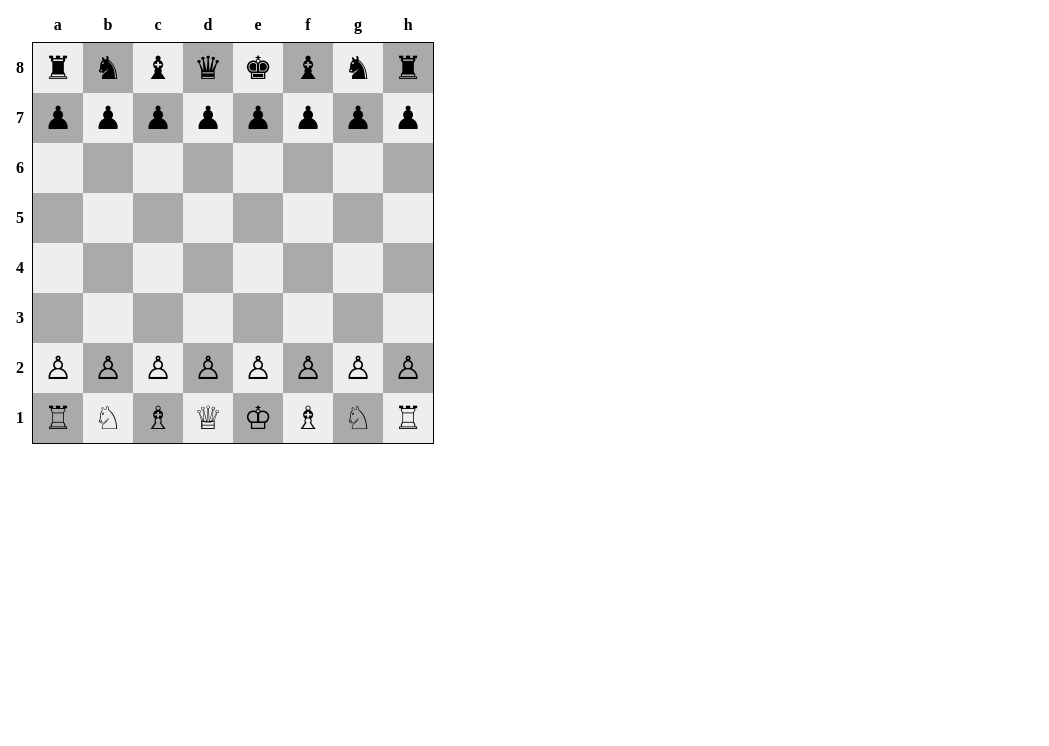
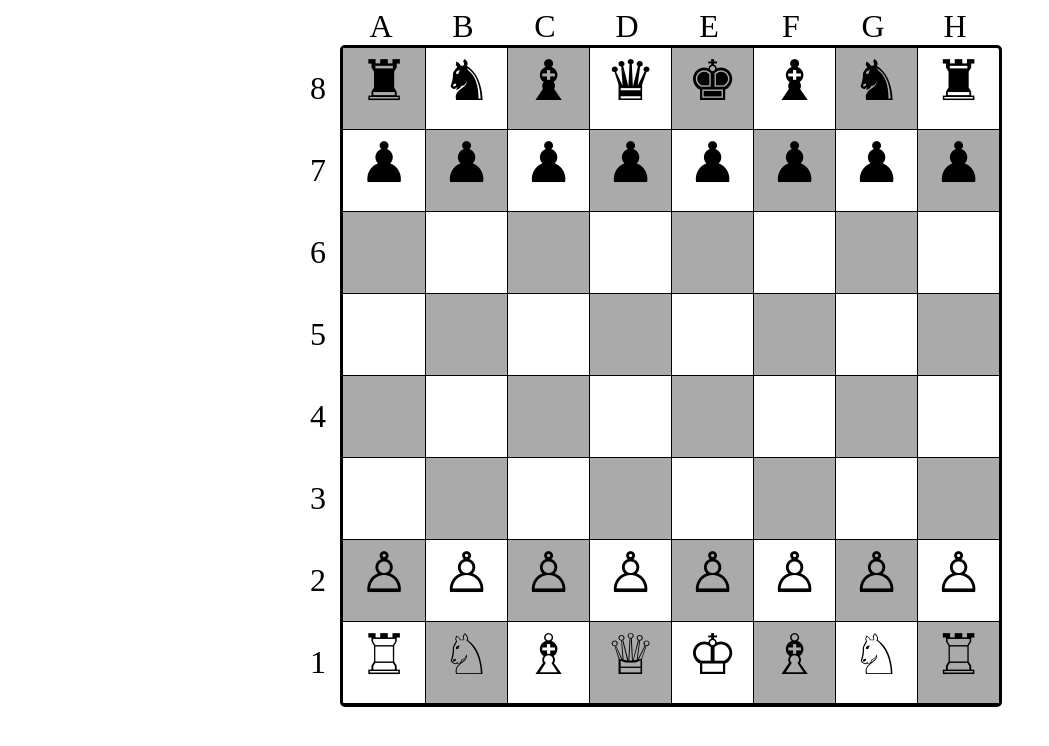
Before and after one commit to igor-lisboa/tcc00339-gpms-xadrez-frontend, a Vue app: page / in a window 1280 px wide. Shown: the top 746 px of the page, without its empty margins (0-1049 px from the left). Built offline with nearby package versions, Linux system fonts and the light colour scheme.

Commit message:
Adição de CSS básico e ajuste no tamanho do tabuleiro

```diff
--- a/src/components/Chess.vue
+++ b/src/components/Chess.vue
@@ -1,112 +1,111 @@
 <template>
- <table class="chess-board">
-            <tbody>
-                <tr>
-                    <th></th>
-                    <th draggable="true" >a</th>
-                    <th>b</th>
-                    <th>c</th>
-                    <th>d</th>
-                    <th>e</th>
-                    <th>f</th>
-                    <th>g</th>
-                    <th>h</th>
-                </tr>
-                <tr>
-                    <th>8</th>
-                    <td id="a8" class="light"  @click ="getPosition($event)" >♜</td>
-                    <td id="b8"  class="dark"  @click ="getPosition($event)">♞</td>
-                    <td id="c8" class="light"  @click ="getPosition($event)">♝</td>
-                    <td  id="d8"  class="dark" @click ="getPosition($event)">♛</td>
-                    <td id="e8" class="light"  @click ="getPosition($event)">♚</td>
-                    <td  id="f8" class="dark"  @click ="getPosition($event)">♝</td>
-                    <td  id="g8" class="light" @click ="getPosition($event)">♞</td>
-                    <td id="h8"  class="dark"  @click ="getPosition($event)">♜</td>
-                </tr>
-                <tr>
-                    <th>7</th>
-                    <td id="a7" class="dark" @click ="getPosition($event)">♟</td>
-                    <td id="b7" class="light" @click ="getPosition($event)">♟</td>
-                    <td id="c7" class="dark" @click ="getPosition($event)" >♟</td>
-                    <td id="d7" class="light" @click ="getPosition($event)"  >♟</td>
-                    <td id="e7"  class="dark" @click ="getPosition($event)">♟</td>
-                    <td id="f7" class="light" @click ="getPosition($event)">♟</td>
-                    <td id="g7" class="dark" @click ="getPosition($event)">♟</td>
-                    <td  id="h7" class="light" @click ="getPosition($event)">♟</td>
-                </tr>
-                <tr>
-                    <th>6</th>
-                     <td class="light" @click ="getPosition($event)" id="a6" ></td>
-                    <td class="dark"  @click ="getPosition($event)" id="b6" ></td>
-                    <td class="light" @click ="getPosition($event)" id="c6" ></td>
-                    <td class="dark"  @click ="getPosition($event)" id="d6" ></td>
-                    <td class="light" @click ="getPosition($event)" id="f6" ></td>
-                    <td class="dark"  @click ="getPosition($event)" id="e6" ></td>
-                    <td class="light" @click ="getPosition($event)" id="g6" ></td>
-                    <td class="dark"  @click ="getPosition($event)" id="h6" ></td>
-                </tr>
-                <tr>
-                    <th>5</th>
-                     <td class="dark"      @click ="getPosition($event)" id="a5" ></td>
-                    <td class="light"     @click ="getPosition($event)" id="b5"></td>
-                    <td class="dark"      @click ="getPosition($event)" id="c5"></td>
-                    <td class="light"     @click ="getPosition($event)" id="d5"></td>
-                    <td class="dark"      @click ="getPosition($event)" id="f5"></td>
-                    <td class="light"     @click ="getPosition($event)" id="e5"></td>
-                    <td class="dark"      @click ="getPosition($event)" id="f5"></td>
-                    <td class="light"     @click ="getPosition($event)" id="g5"></td>
-                </tr>
-                <tr>
-                    <th>4</th>
-                    <td class="light" @click ="getPosition($event)" id="a4" ></td>
-                    <td class="dark"  @click ="getPosition($event)" id="b4" ></td>
-                    <td class="light" @click ="getPosition($event)" id="c4" ></td>
-                    <td class="dark"  @click ="getPosition($event)" id="d4" ></td>
-                    <td class="light" @click ="getPosition($event)" id="f4" ></td>
-                    <td class="dark"  @click ="getPosition($event)" id="e4" ></td>
-                    <td class="light" @click ="getPosition($event)" id="g4" ></td>
-                    <td class="dark"  @click ="getPosition($event)" id="h4" ></td>
-                </tr>
-                <tr>
-                    <th>3</th>
-                    <td class="dark"      @click ="getPosition($event)" id="a3" ></td>
-                    <td class="light"     @click ="getPosition($event)" id="b3"></td>
-                    <td class="dark"      @click ="getPosition($event)" id="c3"></td>
-                    <td class="light"     @click ="getPosition($event)" id="d3"></td>
-                    <td class="dark"      @click ="getPosition($event)" id="f3"></td>
-                    <td class="light"     @click ="getPosition($event)" id="e3"></td>
-                    <td class="dark"      @click ="getPosition($event)" id="f3"></td>
-                    <td class="light"     @click ="getPosition($event)" id="g3"></td>
-                </tr>
-                <tr>
-                    <th>2</th>
-                    <td  class="light"  @click ="getPosition($event)" id="a2" >♙</td>
-                    <td  class="dark"   @click ="getPosition($event)" id="b2"  >♙</td>
-                    <td   class="light" @click ="getPosition($event)" id="c2" >♙</td>
-                    <td   class="dark"  @click ="getPosition($event)" id="d2" >♙</td>
-                    <td   class="light" @click ="getPosition($event)" id="e2" >♙</td>
-                    <td   class="dark"  @click ="getPosition($event)" id="f2" >♙</td>
-                    <td  class="light"  @click ="getPosition($event)" id="g2" >♙</td>
-                    <td   class="dark"  @click ="getPosition($event)" id="h2">♙</td>
-                </tr>
-                <tr>
-                    <th>1</th>
-                    <td   @click ="getPosition($event)" id="a1" class="dark">♖</td>
-                    <td   @click ="getPosition($event)" id="b1" class="light">♘</td>
-                    <td   @click ="getPosition($event)" id="c1" class="dark">♗</td>
-                    <td   @click ="getPosition($event)" id="d1" class="light">♕</td>
-                    <td   @click ="getPosition($event)" id="e1" class="dark">♔</td>
-                    <td   @click ="getPosition($event)" id="f1" class="light">♗</td>
-                    <td   @click ="getPosition($event)" id="g1" class="dark">♘</td>
-                    <td   @click ="getPosition($event)" id="h1" class="light">♖</td>
-                </tr>
-            </tbody>
-        </table>
+    <div class="containerFull">
+        <div class="horizontal-position">
+            <div>8</div>
+            <div>7</div>
+            <div>6</div>
+            <div>5</div>
+            <div>4</div>
+            <div>3</div>
+            <div>2</div>
+            <div>1</div>
+        </div>
+        <div class="vertical-position">
+            <div>A</div>
+            <div>B</div>
+            <div>C</div>
+            <div>D</div>
+            <div>E</div>
+            <div>F</div>
+            <div>G</div>
+            <div>H</div>
+        </div>
+        <div class="container">
+            <div class="row line-1">
+                <div id="A8" @click ="getPosition($event)">♜</div>
+                <div id="B8" @click ="getPosition($event)">♞</div>
+                <div id="C8" @click ="getPosition($event)">♝</div>
+                <div id="D8" @click ="getPosition($event)">♛</div>
+                <div id="E8" @click ="getPosition($event)">♚</div>
+                <div id="F8" @click ="getPosition($event)">♝</div>
+                <div id="G8" @click ="getPosition($event)">♞</div>
+                <div id="H8" @click ="getPosition($event)">♜</div>
+            </div>
+            <div class="row line-2">
+                <div id="A7" @click ="getPosition($event)">♟</div>
+                <div id="B7" @click ="getPosition($event)">♟</div>
+                <div id="C7" @click ="getPosition($event)">♟</div>
+                <div id="D7" @click ="getPosition($event)">♟</div>
+                <div id="E7" @click ="getPosition($event)">♟</div>
+                <div id="F7" @click ="getPosition($event)">♟</div>
+                <div id="G7" @click ="getPosition($event)">♟</div>
+                <div id="H7" @click ="getPosition($event)">♟</div>
+            </div>
+            <div class="row line-1">
+                <div id="A6" @click ="getPosition($event)"></div>
+                <div id="B6" @click ="getPosition($event)"></div>
+                <div id="C6" @click ="getPosition($event)"></div>
+                <div id="D6" @click ="getPosition($event)"></div>
+                <div id="E6" @click ="getPosition($event)"></div>
+                <div id="F6" @click ="getPosition($event)"></div>
+                <div id="G6" @click ="getPosition($event)"></div>
+                <div id="H6" @click ="getPosition($event)"></div>
+            </div>
+            <div class="row line-2">
+                <div id="A5" @click ="getPosition($event)"></div>
+                <div id="B5" @click ="getPosition($event)"></div>
+                <div id="C5" @click ="getPosition($event)"></div>
+                <div id="D5" @click ="getPosition($event)"></div>
+                <div id="E5" @click ="getPosition($event)"></div>
+                <div id="F5" @click ="getPosition($event)"></div>
+                <div id="G5" @click ="getPosition($event)"></div>
+                <div id="H5" @click ="getPosition($event)"></div>
+            </div>
+            <div class="row line-1">
+                <div id="A4" @click ="getPosition($event)"></div>
+                <div id="B4" @click ="getPosition($event)"></div>
+                <div id="C4" @click ="getPosition($event)"></div>
+                <div id="D4" @click ="getPosition($event)"></div>
+                <div id="E4" @click ="getPosition($event)"></div>
+                <div id="F4" @click ="getPosition($event)"></div>
+                <div id="G4" @click ="getPosition($event)"></div>
+                <div id="H4" @click ="getPosition($event)"></div>
+            </div>
+            <div class="row line-2">
+                <div id="A3" @click ="getPosition($event)"></div>
+                <div id="B3" @click ="getPosition($event)"></div>
+                <div id="C3" @click ="getPosition($event)"></div>
+                <div id="D3" @click ="getPosition($event)"></div>
+                <div id="E3" @click ="getPosition($event)"></div>
+                <div id="F3" @click ="getPosition($event)"></div>
+                <div id="G3" @click ="getPosition($event)"></div>
+                <div id="H3" @click ="getPosition($event)"></div>
+            </div>
+            <div class="row line-1">
+                <div id="A2" @click ="getPosition($event)">♙</div>
+                <div id="B2" @click ="getPosition($event)">♙</div>
+                <div id="C2" @click ="getPosition($event)">♙</div>
+                <div id="D2" @click ="getPosition($event)">♙</div>
+                <div id="E2" @click ="getPosition($event)">♙</div>
+                <div id="F2" @click ="getPosition($event)">♙</div>
+                <div id="G2" @click ="getPosition($event)">♙</div>
+                <div id="H2" @click ="getPosition($event)">♙</div>
+            </div>
+            <div class="row line-2">
+                <div id="A1" @click ="getPosition($event)">♖</div>
+                <div id="B1" @click ="getPosition($event)">♘</div>
+                <div id="C1" @click ="getPosition($event)">♗</div>
+                <div id="D1" @click ="getPosition($event)">♕</div>
+                <div id="E1" @click ="getPosition($event)">♔</div>
+                <div id="F1" @click ="getPosition($event)">♗</div>
+                <div id="G1" @click ="getPosition($event)">♘</div>
+                <div id="H1" @click ="getPosition($event)">♖</div>
+            </div>
+        </div>
+    </div>
 </template>
 
 <script>
-
-
     export default {
         name: 'Chess',
         data () {
@@ -127,7 +126,8 @@ export default {
                         jogada.posicao = pos ;
                         localStorage.setItem("jogada",JSON.stringify(jogada));
                     }else{
-           console.log(this.movePhase) ;
+                        console.log(this.movePhase);
+                        return;
                     }
                 }else{
                     let jogada =JSON.parse( localStorage.getItem("jogada"));
@@ -136,20 +136,78 @@ export default {
                 }
             }
         }
-
-
     }
 </script>
 
 <style>
-   .chess-board { border-spacing: 0; border-collapse: collapse; }
-            .chess-board th { padding: .5em; }
-            .chess-board th + th { border-bottom: 1px solid #000; }
-            .chess-board th:first-child,
-            .chess-board td:last-child { border-right: 1px solid #000; }
-            .chess-board tr:last-child td { border-bottom: 1px solid; }
-            .chess-board th:empty { border: none; }
-            .chess-board td { width: 1.5em; height: 1.5em; text-align: center; font-size: 32px; line-height: 0;}
-            .chess-board .light { background: #eee; }
-            .chess-board .dark { background: #aaa; }
+    *, *::before, *::after{
+        box-sizing: border-box;
+        -webkit-box-sizing: border-box;
+        -moz-box-sizing: border-box;
+        -o-box-sizing: border-box;
+    }
+
+    .containerFull {
+        margin: 0 auto;
+        width: 600px;
+        margin: 0 auto;
+        margin-top: 5px
+    }
+
+    /******** Indicação das casas no tabuleiro ********/
+    .vertical-position {
+        float: left;
+        text-align: center;
+        font-size: 2em;
+        justify-content: space-between;
+        display: flex;
+    }
+    .vertical-position div
+    {
+        float: left;
+        width: 82px;
+    }
+    .horizontal-position
+    {
+        position:absolute;
+        margin-left: -30px;
+        margin-top:62px;
+        font-size: 2em;
+        text-align: center;
+    }
+    .horizontal-position div
+    {
+        height: 82px;
+    }
+
+    /*******************  Tabuleiro ********************/
+    .container {
+        border: 3px solid #000;
+        width: 662px;
+        height: 662px;
+        border-radius: 5px;
+        cursor: pointer;
+        float: left;
+    }
+    .row {
+        clear: both;
+    }
+    .row div {
+        float: left;
+        width: 82px;
+        height: 82px;
+        border-left: 1.5px solid #000;
+        border-bottom: 1.5px solid #000;
+        text-align: center;
+        font-size: 350%;
+    }
+    .row div:first-child {
+        border-left: 0;
+    }
+    .line-1 div:nth-child(2n+1)  {
+        background: #aaa;
+    }
+    .line-2 div:nth-child(2n)  {
+        background: #aaa;
+    }
 </style>
```
Lines whose indentation alone changed are shown as unchanged.
